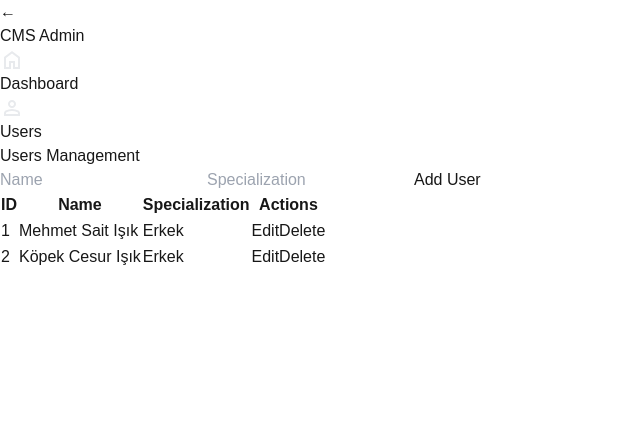
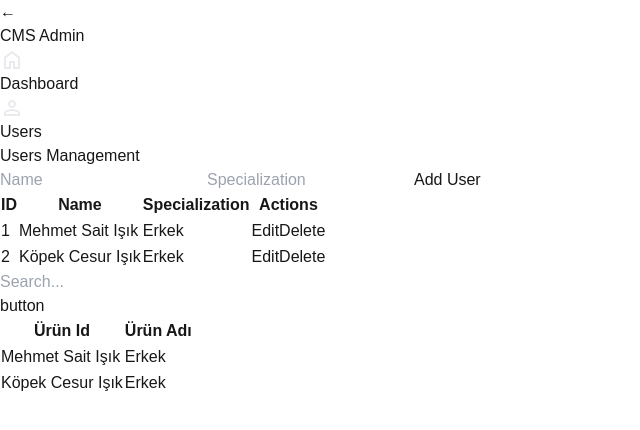
Before and after one commit to girisimci/admin-panel-boilerplate, a Next.js app: page /admin in a window 1280 px wide. Shown: the top 430 px of the page, without its empty margins (0-640 px from the left). Built offline with nearby package versions, Linux system fonts and the light colour scheme.

Commit message:
base table and search input added

```diff
--- /dev/null
+++ b/src/components/base-table.js
@@ -0,0 +1,94 @@
+import React, { useMemo, useState, useImperativeHandle } from "react";
+import Search from "./commons/search";
+const BaseTable = (props, ref) => {
+  const { body, head, tableBtn, isLoading, searchable } = props;
+  const [search, setSearch] = useState("");
+
+  const filteredData = useMemo(() => {
+    return (
+      body &&
+      body.filter((items) =>
+        items.some(
+          (item) =>
+            item &&
+            item
+              .toString()
+              .toLocaleLowerCase("TR")
+              .includes(search.toLocaleLowerCase("TR"))
+        )
+      )
+    );
+  }, [body, search]);
+
+  useImperativeHandle(
+    ref,
+    () => ({
+      getFilteredData: () => {
+        return filteredData;
+      },
+    }),
+    [filteredData]
+  );
+
+  return (
+    <>
+      <div className=" w-full flex flex-col justify-between items-center md:flex-row md:justify-between gap-12 bg-gray-100 px-4 py-2">
+        {searchable && (
+            <Search
+              value={search}
+              onChange={(e) => setSearch(e.target.value)}
+            />
+        )}
+          {tableBtn}
+      </div>
+      <div className="w-full border rounded bg-gray-100 overflow-auto">
+        {isLoading ? (
+          <div className="flex w-full items-center justify-center h-full m-auto">
+            loading...
+          </div>
+        ) : (
+          <table className="w-full">
+            <thead>
+              <tr>
+                {head.map((h, index) => (
+                  <th
+                    className={`text-left text-sm font-semibold text-gray-500 bg-gray-100 p-3 border-b whitespace-nowrap ${
+                      h.width ? `w-[${h.width}]` : ""
+                    }`}
+                    key={index}
+                  >
+                    {h.title}
+                  </th>
+                ))}
+              </tr>
+            </thead>
+            <tbody>
+              {filteredData?.map((items, key) => (
+                <tr
+                  className="group bg-gray-50 hover:bg-gray-100 border-b"
+                  key={key}
+                >
+                  {items?.map((item, key) => (
+                    <td key={key}>
+                      <div className="text-sm my-3 px-3">
+                        {Array.isArray(item) ? (
+                          <div className="flex items-center gap-x-5 ">
+                            {item}
+                          </div>
+                        ) : (
+                          item
+                        )}
+                      </div>
+                    </td>
+                  ))}
+                </tr>
+              ))}
+            </tbody>
+          </table>
+        )}
+      </div>
+    </>
+  );
+};
+
+export default BaseTable;
--- /dev/null
+++ b/src/components/commons/search.js
@@ -0,0 +1,10 @@
+const Search = ({ value, onChange }) => (
+    <input
+      type="text"
+      placeholder="Search..."
+      value={value}
+      onChange={onChange}
+      className="border p-2 rounded w-72"
+    />
+  );
+  export default Search;
--- a/src/pages/admin.js
+++ b/src/pages/admin.js
@@ -5,6 +5,7 @@ import Header from "@/components/header";
 import UserForm from "@/components/user-form";
 import UserTable from "@/components/user-table";
 import Modal from "@/components/commons/modal";
+import BaseTable from "@/components/base-table";
 
 const Admin = () => {
   const [users, setUsers] = useState([
@@ -29,10 +30,29 @@ const Admin = () => {
       <Sidebar />
 
       {/* Main Content */}
-      <div className="flex-1 p-10">
+      <div className="flex flex-col w-full p-10 gap-2">
         <Header title="Users Management" />
         <UserForm onAddUser={handleAddUser} />
         <UserTable onEdit={()=>setModal(!modal)} users={users} />
+          <BaseTable
+                head={[
+                    { title: "Ürün Id" },
+                    { title: "Ürün Adı" },
+                ]}
+                isLoading={false}
+                body={users?.map((item) => [
+                    item?.name,
+                    item?.gender,
+                ])}
+                searchable={true}
+                automaticPagination={true}
+                tableBtn={
+                    <div className=" border border-black text-center p-1 rounded-lg w-20 my-2">
+                      <button>button</button>
+                    </div>
+
+                }
+            />
         {modal && <Modal title={"başlık"} hideModal={() => setModal(!modal)} />}
       </div>
     </div>
```
